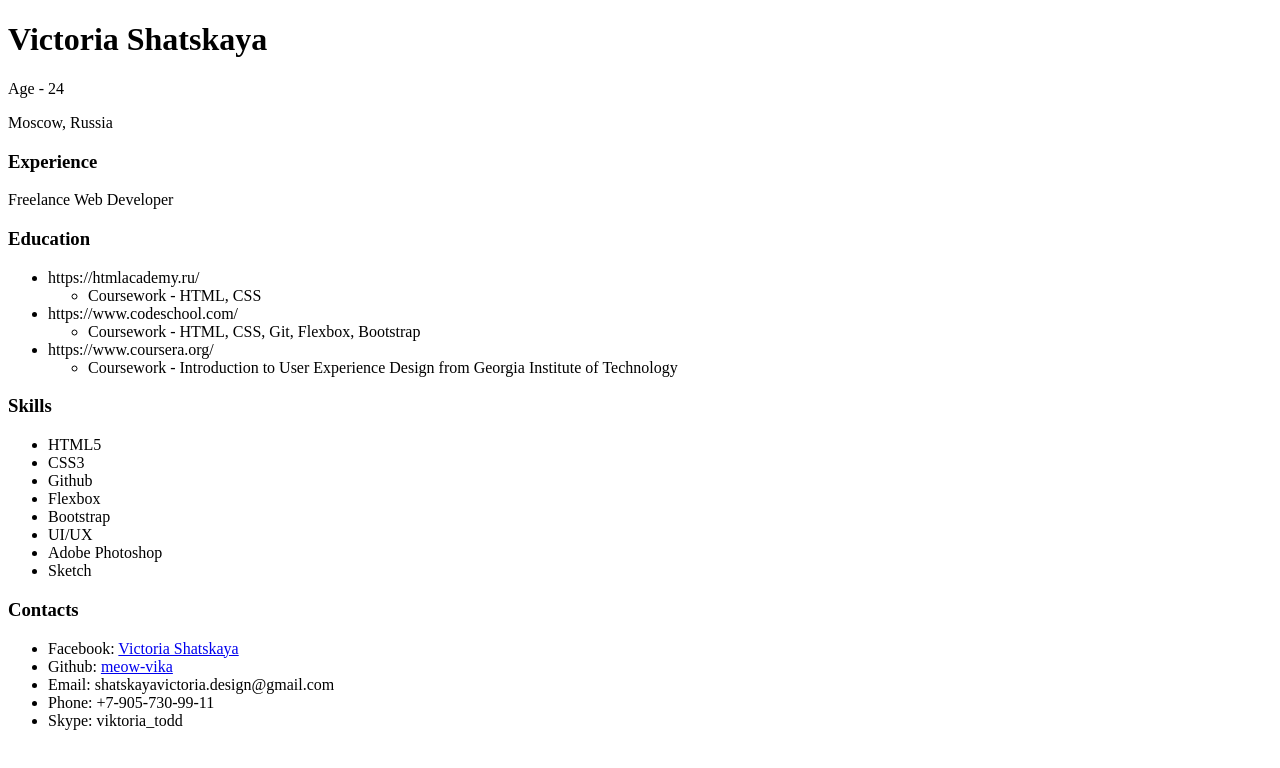
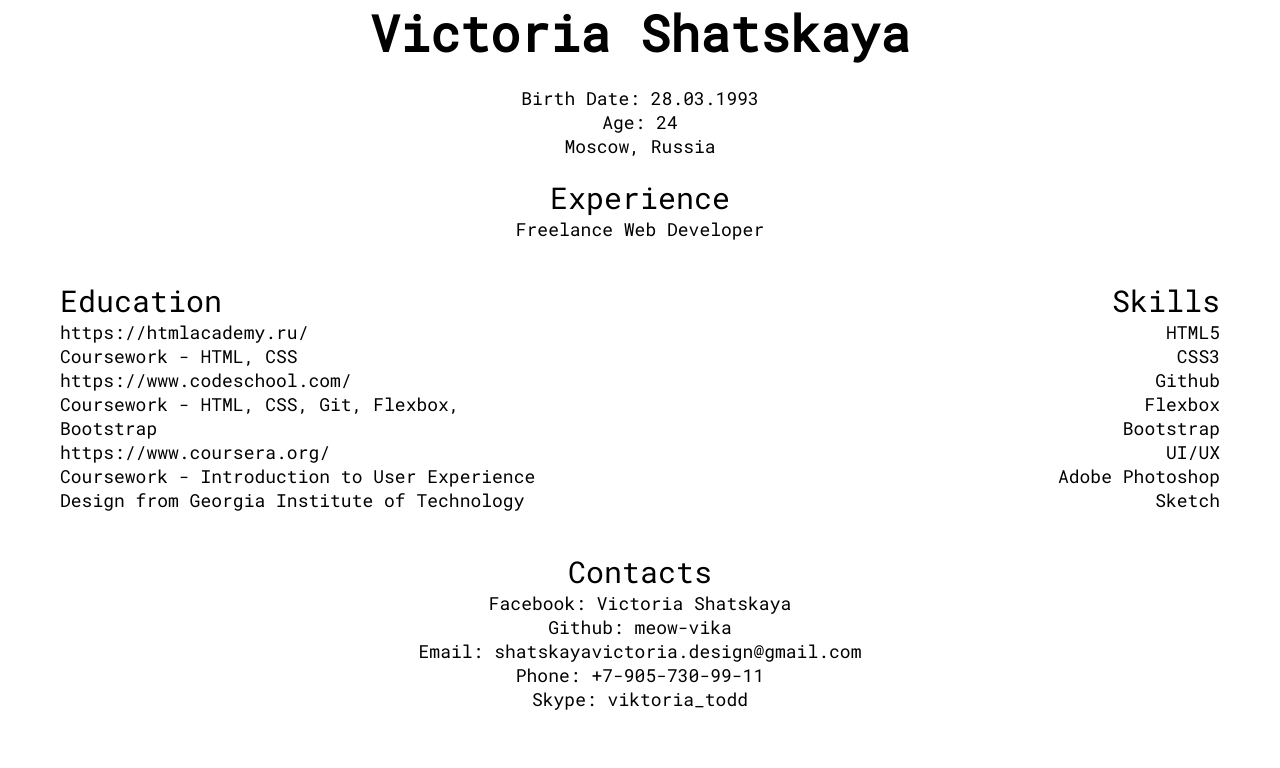
Before and after one commit to meow-vika/meow-vika.github.com, a plain HTML site: page index.html in a window 1280 px wide. Drawn offline with Linux system fonts and the light colour scheme.

Commit message:
styles, index.html and .gitignore

```diff
--- /dev/null
+++ b/css/main.css
@@ -0,0 +1,104 @@
+html, body, h1, h2, h3, h4, p, div, ul, ol, li {
+  font-family: 'Roboto Mono', monospace;
+  padding: 0;
+  border: 0;
+  margin: 0;
+  font: inherit;
+  font-size: 100%;
+}
+
+
+
+
+
+h3 {
+font-family: 'Roboto Mono', monospace;
+  font-size: 30px;
+  text-align: center;
+    color: #000000;
+    width: 500px;
+    margin: 0 auto 0 auto;
+}
+
+p{
+font-family: 'Roboto Mono', monospace;
+  font-size: 18px;
+  text-decoration: none;
+}
+li {
+font-family: 'Roboto Mono', monospace;
+  font-size: 18px;
+}
+p {
+font-family: 'Roboto Mono', monospace;
+  font-size: 18px;
+}
+a {
+font-family: 'Roboto Mono', monospace;
+  font-size: 18px;
+  text-decoration: none;
+  color: #000000;
+}
+a:hover {
+  color: #00FFFF;
+  text-decoration: none;
+}
+ul {
+  list-style-type: none;
+}
+.header, .bio, .work, .education, .skills, .contacts {
+  width: 700px;
+  margin: 0 auto;
+
+}
+.header {
+  font-family: 'Roboto Mono', monospace;
+    font-size: 50px;
+    font-weight: bold;
+    text-align: center;
+}
+.header h1:hover {
+  color: #00FFFF;
+}
+
+.bio {
+  text-align: center;
+  padding: 20px 0 20px 0;
+  width: 700px;
+  margin: 0 auto 0 auto;
+}
+.bio p {
+
+  font-size: 18px;
+}
+.work {
+  text-align: center;
+  margin-bottom: 20px;
+}
+.education {
+  float:left;
+  width: 500px;
+text-align: left;
+margin: 20px 60px;
+}
+
+.education h3 {
+  text-align: left;
+}
+
+.skills {
+  float: right;
+  width: auto;
+text-align: right;
+margin: 20px 60px;
+}
+
+.skills h3 {
+  text-align: right;
+}
+
+.contacts {
+  clear: both;
+text-align: center;
+padding: 20px 0 20px 0;
+}
--- a/index.html
+++ b/index.html
@@ -6,6 +6,10 @@
     <meta name="viewport" content="width=device-width, initial-scale=1.0">
     <meta http-equiv="X-UA-Compatible" content="ie=edge">
     <title>Victoria Shatskaya Resum&eacute;</title>
+    <link rel="stylesheet" href="css/main.css">
+    <style>
+        @import url('https://fonts.googleapis.com/css?family=Roboto+Mono');
+    </style>
 </head>
 
 <body>
@@ -13,10 +17,13 @@
         <h1>
       Victoria Shatskaya
     </h1>
-        <p>Age - 24</p>
+    </div>
+    <div class="bio">
+        <p>Birth Date: 28.03.1993</p>
+        <p>Age: 24</p>
         <p>Moscow, Russia</p>
+    </div>
 
-    </div>
     <div class="work">
         <h3>Experience</h3>
         <p>Freelance Web Developer</p>
```
Also changed, not shown: main.css (deleted), 1 other file.
